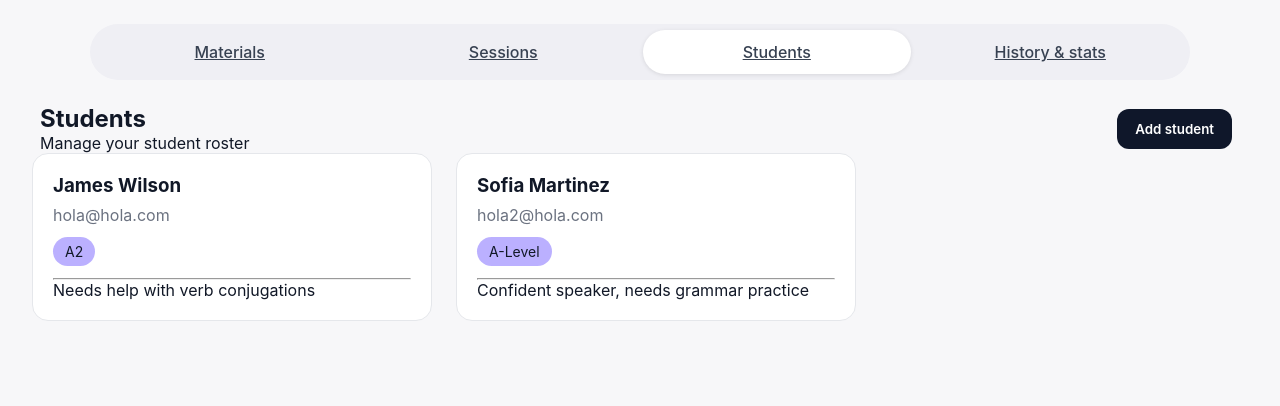
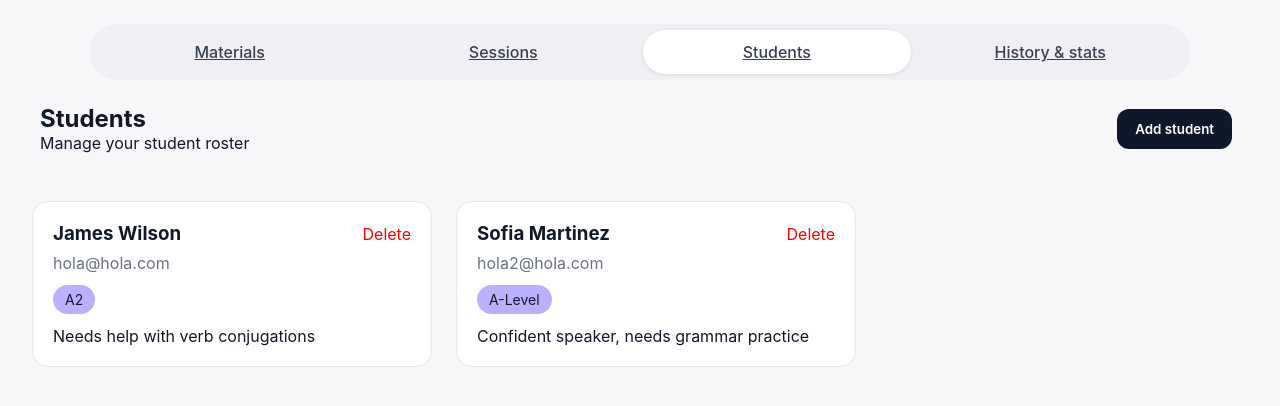
Before and after one commit to ElianaLara/PAL_APP, a Flask app: page /students in a window 1280 px wide. Shown: the part 133-539 px from the top of the page. Run offline with Flask 3, Linux system fonts and the light colour scheme; a user stored in the database is signed in; data comes from the database, SQL or seed files in the repository; both versions use the stored data as it was after the commit.

Commit message:
add delete logic and button

```diff
--- a/app/routes.py
+++ b/app/routes.py
@@ -96,6 +96,14 @@ def add_student():
         active_tab='students',
     )
 
+@main.route("/delete_student/<int:student_id>")
+def delete_student(student_id):
+    student = Student.query.get_or_404(student_id)
+    db.session.delete(student)
+    db.session.commit()
+    flash('Student deleted successfully!', 'success')
+    return redirect(url_for('main.students'))
+
 @main.route('/history')
 def history():
     if 'tutor_id' not in session:
--- a/app/static/css/student.css
+++ b/app/static/css/student.css
@@ -26,6 +26,7 @@
     grid-template-columns: repeat(auto-fill, minmax(320px, 1fr));
     gap: 24px;
     margin-left: 2rem;
+    margin-top: 3rem;
 }
 
 .student-card {
@@ -69,6 +70,7 @@
 .delete-icon {
     color: red;
     text-decoration: none;
+    margin-left: auto;
 }
 
 
@@ -104,9 +106,6 @@
 }
 
 
-
-
-
 .cancel-btn {
   background: #e5e7eb;
   border: none;
--- a/app/templates/dashboard_students.html
+++ b/app/templates/dashboard_students.html
@@ -18,7 +18,16 @@
 
       <div class="student-header">
         <h3>{{ student.full_name }}</h3>
+
+        <a href="{{ url_for('main.delete_student', student_id=student.id) }}"
+           class="delete-icon"
+           onclick="return confirm('Delete this student?');">
+          Delete
+        </a>
+
       </div>
+
+
 
       <p class="email">
         {{ student.email }}
@@ -28,11 +37,10 @@
         <span class="badge">{{ student.level }}</span>
       </div>
 
-      <hr>
-
       <p class="notes">
         {{ student.notes or "No notes" }}
       </p>
+
 
     </div>
   {% else %}
```
Also changed, not shown: instance/pal.db, 1 other file.
